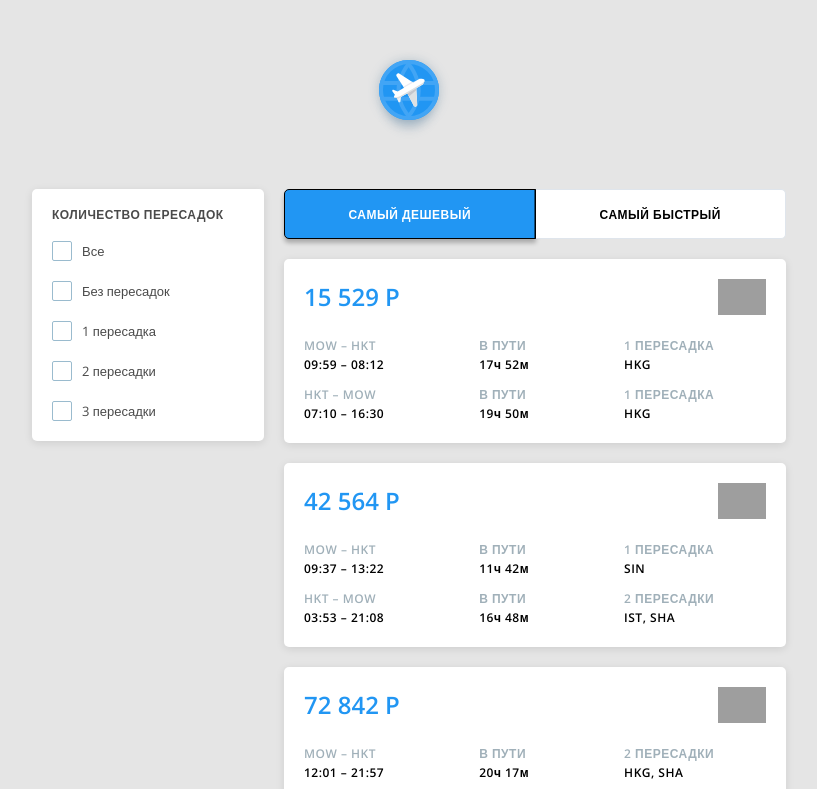
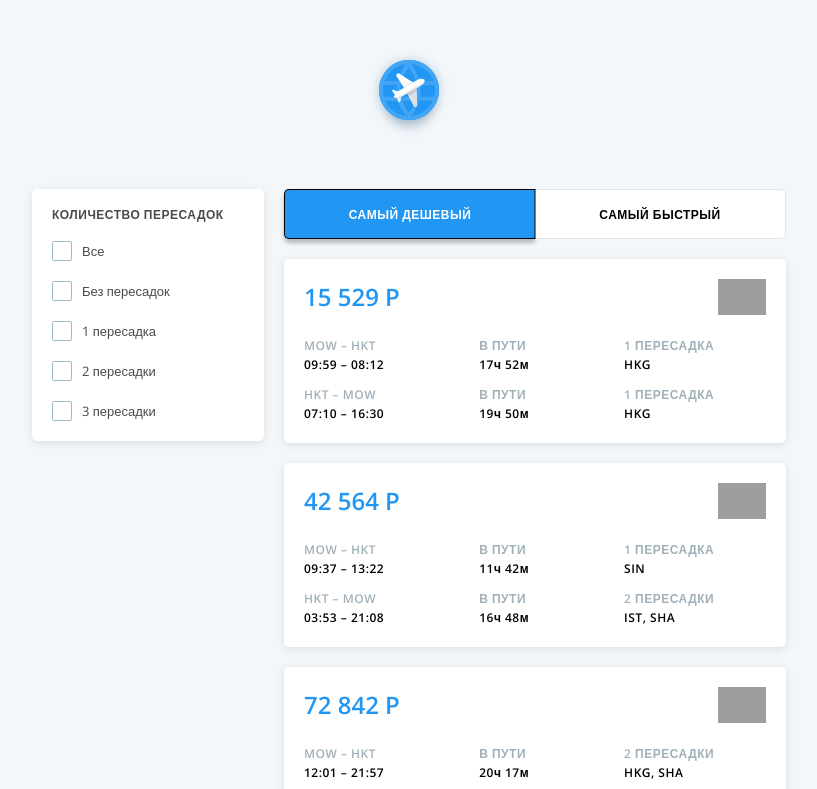
Before and after one commit to Uporold/aviasales, a website built with webpack: page public/index.html in a window 1280 px wide. In both pictures the pointer is over the button "САМЫЙ ДЕШЕВЫЙ". Shown: the top 789 px of the page, without its empty margins (231-1048 px from the left). Built offline with nearby package versions, Linux system fonts and the light colour scheme; data requests are answered from the project's data file; grey boxes are pictures that could not be loaded.

Commit message:
change main background color, sorting style fix

```diff
--- a/src/styles/variables.scss
+++ b/src/styles/variables.scss
@@ -1,4 +1,4 @@
-$backgroundColor: #e5e5e5;
+$backgroundColor: #f3f7fa;
 $white: #ffffff;
 $black: #000000;
 
--- a/src/view/sorting-view/sorting.scss
+++ b/src/view/sorting-view/sorting.scss
@@ -51,6 +51,13 @@
       border: 1px solid $black;
       outline: none;
       box-shadow: 0px 4px 4px rgba(0, 0, 0, 0.25);
+
+      &:first-of-type {
+        border-right: none;
+      }
+      &:last-of-type {
+        border-left: none;
+      }
     }
   }
 }
```
